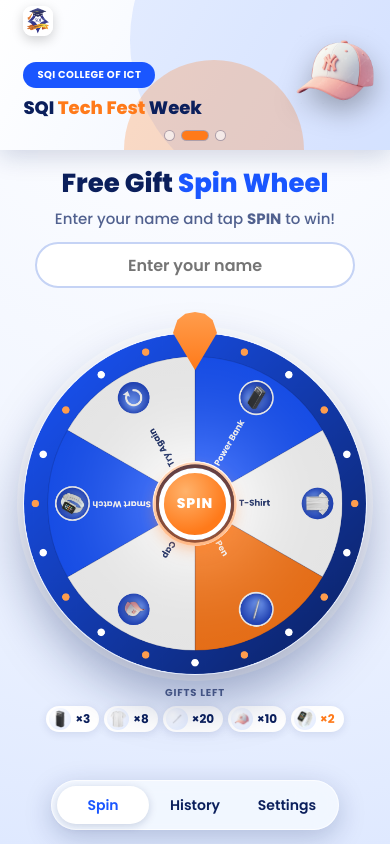
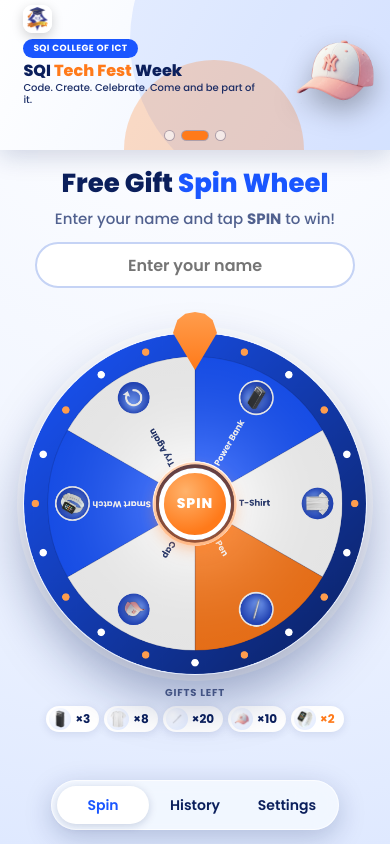
Before and after one commit to liuspros/sqispin, a plain HTML site: page index.html in a window 390 px wide. Drawn offline with Linux system fonts and the light colour scheme.

Commit message:
- Show the sub-line on every flyer again (was hidden under 600px) - Shrink mobile banner type (headline 16px, paragraph 10px, tag 9px) - Top-align flyer text under the logo so nothing overlaps the dots

```diff
--- a/style.css
+++ b/style.css
@@ -1076,13 +1076,13 @@ label {
 
 /* ---------- SMALL SCREENS ---------- */
 @media (max-width: 600px) {
-  .slide-logo { height: 30px; left: 6%; top: 6px; padding: 2px 4px; border-radius: 9px; }
+  .slide-logo { height: 28px; left: 6%; top: 5px; padding: 2px 4px; border-radius: 9px; }
   .nav-btn { min-width: 92px; padding: 0 10px; }
-  .slide { padding: 36px 6% 0; }
-  .slide p { display: none; } /* the small line is hidden on phones to keep the banner short */
-  .slide-text { max-width: 66%; }
-  .slide h2 { font-size: 18px; }
-  .slide p { font-size: 11px; }
+  .slide { align-items: flex-start; padding: 33px 6% 0; } /* text starts right under the logo on every flyer */
+  .slide-text { max-width: 68%; }
+  .slide .tag { font-size: 9px; padding: 3px 10px; }
+  .slide h2 { font-size: 16px; margin: 4px 0 2px; }
+  .slide p { font-size: 10px; line-height: 1.25; } /* smaller text, same banner height */
   .img-one { height: 66%; right: 1%; top: 18%; }
   .img-two { display: none; }
   .arrow { display: none; } /* phones use swipe */
```
